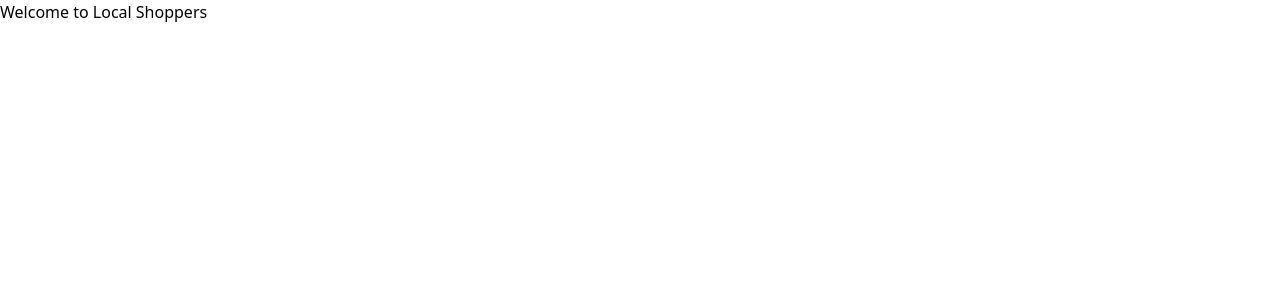
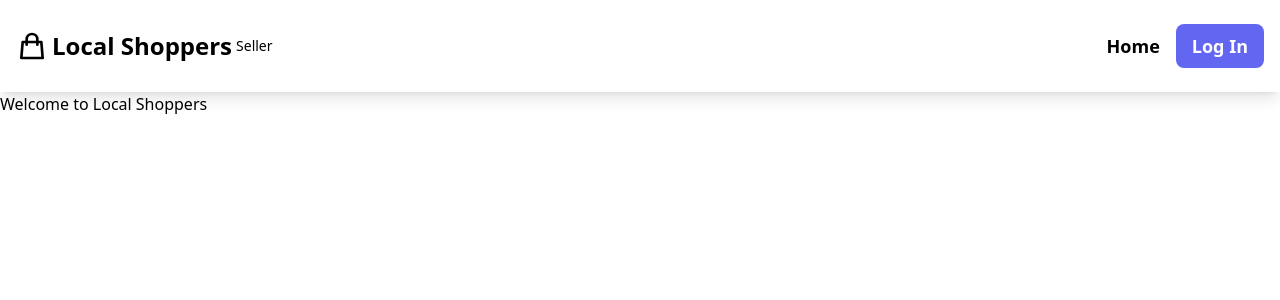
Before and after one commit to zuber-shekh7/local_shopers_frontend_seller, a React (Create React App) app: page / in a window 1280 px wide. Shown: the top 300 px of the page. Built offline with nearby package versions, Linux system fonts and the light colour scheme.

Commit message:
add navigation bar

```diff
--- a/package.json
+++ b/package.json
@@ -10,6 +10,7 @@
     "postcss": "^8.4.6",
     "react": "^17.0.2",
     "react-dom": "^17.0.2",
+    "react-icons": "^4.3.1",
     "react-router-dom": "^6.2.1",
     "react-scripts": "5.0.0",
     "tailwindcss": "^3.0.23",
--- a/src/App.js
+++ b/src/App.js
@@ -1,10 +1,12 @@
 import React from "react";
 import { BrowserRouter as Router, Routes, Route } from "react-router-dom";
+import Navigation from "./components/shared/Navigation";
 import HomePage from "./pages/core/HomePage";
 
 const App = () => {
   return (
     <Router>
+      <Navigation />
       <Routes>
         <Route path="/" element={<HomePage />} exact />
       </Routes>
--- /dev/null
+++ b/src/components/shared/Navigation.js
@@ -0,0 +1,38 @@
+import React from "react";
+import { Link } from "react-router-dom";
+import { HiOutlineShoppingBag } from "react-icons/hi";
+
+const Navigation = () => {
+  return (
+    <nav className="bg-white shadow-lg">
+      <section className="max-w-7xl mx-auto flex justify-between items-center p-4">
+        {/* logo and brand name */}
+        <div>
+          <Link to="/" className="flex items-center space-x-1">
+            <HiOutlineShoppingBag className="h-8 w-8" />
+            <span className="text-2xl font-bold ">Local Shoppers</span>
+            <span className="text-sm">Seller</span>
+          </Link>
+        </div>
+        {/* links */}
+
+        <div className="hidden lg:flex space-x-2 items-center">
+          <Link
+            to="/"
+            className="py-4 px-2 font-bold text-lg hover:text-indigo-500 transition duration-30"
+          >
+            Home
+          </Link>
+          <Link
+            to="/"
+            className="py-2 px-4  bg-indigo-500 text-white rounded-lg font-bold text-lg hover:text-indigo-400 transition duration-300"
+          >
+            Log In
+          </Link>
+        </div>
+      </section>
+    </nav>
+  );
+};
+
+export default Navigation;
```
Also changed, not shown: 1 other file (tests, documents, lock files or other folders).
